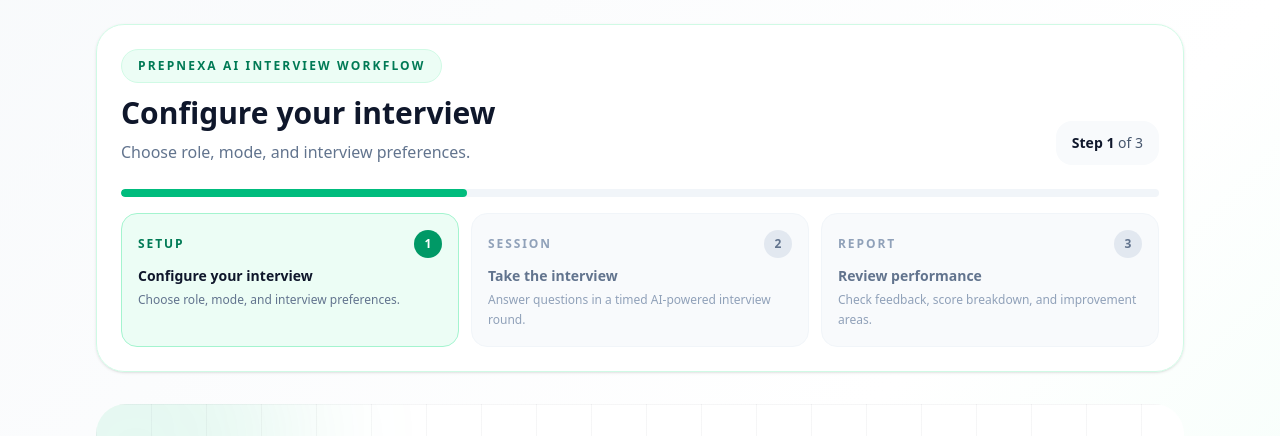
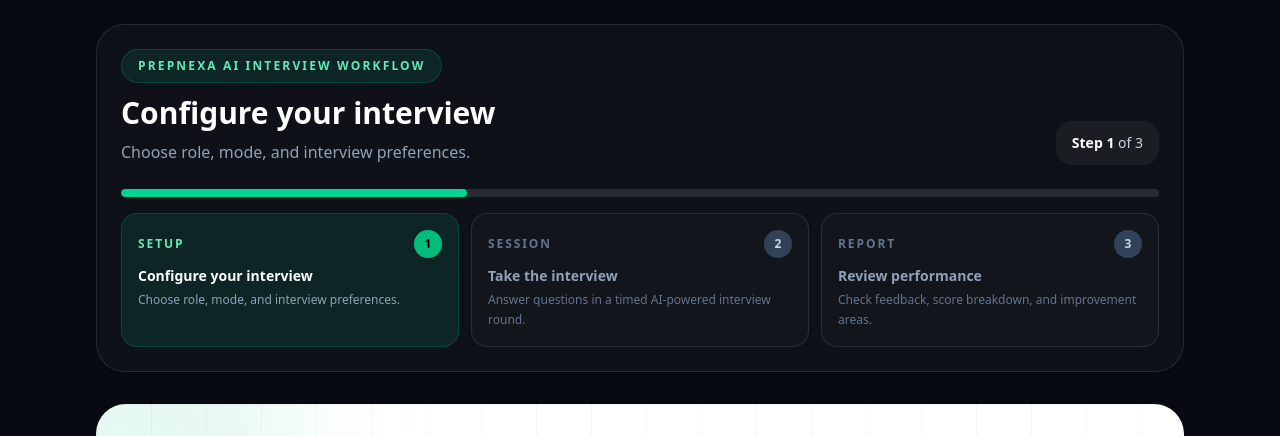
Before and after one commit to manishpxl/prepnexa-ai, a React (Vite) app in the folder client/: page /interview in a window 1280 px wide. Shown: the top 436 px of the page. Built offline with nearby package versions, Linux system fonts and the light colour scheme; no server answers.

Commit message:
Refactor InterviewPage styles and structure

```diff
--- a/client/src/pages/InterviewPage.jsx
+++ b/client/src/pages/InterviewPage.jsx
@@ -35,36 +35,34 @@ function InterviewPage() {
   const progressWidth = `${(step / steps.length) * 100}%`;
 
   return (
-    <div className="min-h-screen bg-gradient-to-br from-slate-50 via-white to-emerald-50 dark:from-slate-950 dark:via-slate-900 dark:to-slate-950">
+    <div className="min-h-screen bg-[#070b11] text-white">
       <div className="mx-auto max-w-6xl px-4 py-6 sm:px-6 lg:px-8">
-        <div className="mb-8 rounded-[28px] border border-emerald-100 bg-white/90 p-5 shadow-sm backdrop-blur dark:border-slate-800 dark:bg-slate-900/90 sm:p-6">
+        <div className="mb-8 rounded-[28px] border border-white/10 bg-white/[0.03] p-5 shadow-sm backdrop-blur sm:p-6">
           <div className="flex flex-col gap-6 lg:flex-row lg:items-end lg:justify-between">
             <div>
-              <div className="mb-3 inline-flex items-center rounded-full border border-emerald-100 bg-emerald-50 px-4 py-2 text-xs font-semibold uppercase tracking-[0.18em] text-emerald-700 dark:border-emerald-500/20 dark:bg-emerald-500/10 dark:text-emerald-300">
+              <div className="mb-3 inline-flex items-center rounded-full border border-emerald-400/20 bg-emerald-400/10 px-4 py-2 text-xs font-semibold uppercase tracking-[0.18em] text-emerald-300">
                 Prepnexa AI interview workflow
               </div>
 
-              <h1 className="text-2xl font-bold text-slate-900 dark:text-white sm:text-3xl">
+              <h1 className="text-2xl font-bold text-white sm:text-3xl">
                 {currentStepData?.title}
               </h1>
 
-              <p className="mt-2 text-sm leading-relaxed text-slate-500 dark:text-slate-400 sm:text-base">
+              <p className="mt-2 text-sm leading-relaxed text-slate-400 sm:text-base">
                 {currentStepData?.desc}
               </p>
             </div>
 
-            <div className="rounded-2xl bg-slate-50 px-4 py-3 text-sm text-slate-600 dark:bg-slate-800 dark:text-slate-300">
-              <span className="font-semibold text-slate-900 dark:text-white">
-                Step {step}
-              </span>{" "}
-              of {steps.length}
+            <div className="rounded-2xl bg-white/5 px-4 py-3 text-sm text-slate-300">
+              <span className="font-semibold text-white">Step {step}</span> of{" "}
+              {steps.length}
             </div>
           </div>
 
           <div className="mt-6">
-            <div className="mb-4 h-2 w-full overflow-hidden rounded-full bg-slate-100 dark:bg-slate-800">
+            <div className="mb-4 h-2 w-full overflow-hidden rounded-full bg-white/10">
               <div
-                className="h-full rounded-full bg-emerald-500 transition-all duration-500"
+                className="h-full rounded-full bg-emerald-400 transition-all duration-500"
                 style={{ width: progressWidth }}
               />
             </div>
@@ -79,20 +77,20 @@ function InterviewPage() {
                     key={item.id}
                     className={`rounded-2xl border p-4 transition-all ${
                       isActive
-                        ? "border-emerald-200 bg-emerald-50 dark:border-emerald-500/20 dark:bg-emerald-500/10"
+                        ? "border-emerald-400/20 bg-emerald-400/10"
                         : isCompleted
-                        ? "border-slate-200 bg-white dark:border-slate-700 dark:bg-slate-900"
-                        : "border-slate-100 bg-slate-50 dark:border-slate-800 dark:bg-slate-800/60"
+                        ? "border-white/10 bg-white/[0.04]"
+                        : "border-white/10 bg-white/[0.02]"
                     }`}
                   >
                     <div className="mb-2 flex items-center justify-between">
                       <span
                         className={`text-xs font-semibold uppercase tracking-[0.16em] ${
                           isActive
-                            ? "text-emerald-700 dark:text-emerald-300"
+                            ? "text-emerald-300"
                             : isCompleted
-                            ? "text-slate-700 dark:text-slate-300"
-                            : "text-slate-400 dark:text-slate-500"
+                            ? "text-slate-300"
+                            : "text-slate-500"
                         }`}
                       >
                         {item.label}
@@ -101,10 +99,10 @@ function InterviewPage() {
                       <div
                         className={`flex h-7 w-7 items-center justify-center rounded-full text-xs font-bold ${
                           isActive
-                            ? "bg-emerald-600 text-white"
+                            ? "bg-emerald-500 text-black"
                             : isCompleted
-                            ? "bg-slate-900 text-white dark:bg-white dark:text-slate-900"
-                            : "bg-slate-200 text-slate-500 dark:bg-slate-700 dark:text-slate-300"
+                            ? "bg-white text-slate-900"
+                            : "bg-slate-700 text-slate-300"
                         }`}
                       >
                         {item.id}
@@ -113,9 +111,7 @@ function InterviewPage() {
 
                     <p
                       className={`text-sm font-semibold ${
-                        isActive || isCompleted
-                          ? "text-slate-900 dark:text-white"
-                          : "text-slate-500 dark:text-slate-400"
+                        isActive || isCompleted ? "text-white" : "text-slate-400"
                       }`}
                     >
                       {item.title}
@@ -124,8 +120,8 @@ function InterviewPage() {
                     <p
                       className={`mt-1 text-xs leading-5 ${
                         isActive || isCompleted
-                          ? "text-slate-500 dark:text-slate-400"
-                          : "text-slate-400 dark:text-slate-500"
+                          ? "text-slate-400"
+                          : "text-slate-500"
                       }`}
                     >
                       {item.desc}
@@ -149,6 +145,7 @@ function InterviewPage() {
         {step === 2 && (
           <Step2Interview
             interviewData={interviewData}
+            isDarkMode={true}
             onFinish={(report) => {
               setInterviewData(report);
               setStep(3);
```
